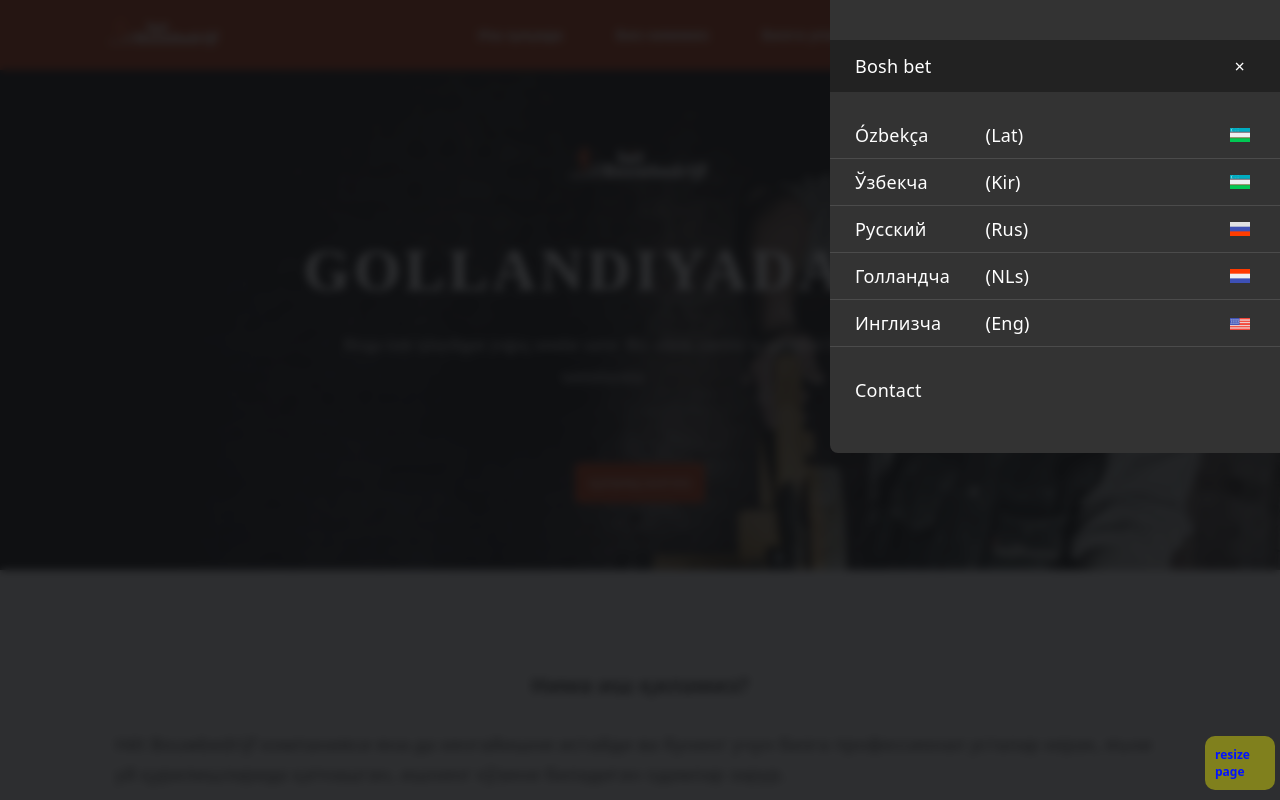
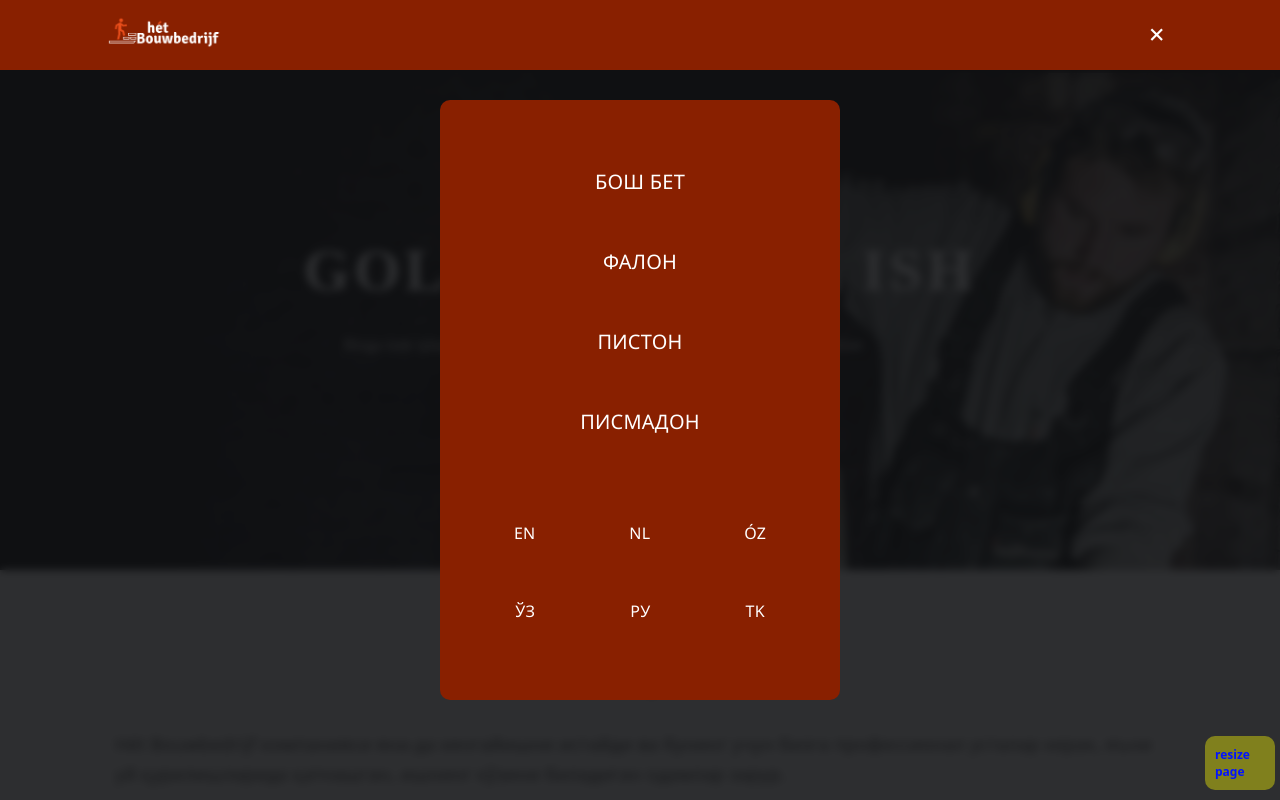
Before and after one commit to Ab-web-creator/Mashq, a plain HTML site: page Uzbek_Cyr.html in a window 1280 px wide. Both pictures are taken after a click on the item 1156 px from the left and 35 px from the top of the page. Shown: the top 800 px of the page. Drawn offline with nearby package versions, Linux system fonts and the light colour scheme; a web font is replaced by a local one.

Commit message:
lyuboe sobwenie

```diff
--- a/Uzbek_Cyr.html
+++ b/Uzbek_Cyr.html
@@ -29,56 +29,39 @@
       <img src="images/smaller_logo.png" alt="">
     </div>
     <div class="flex_row navLink_container">
-        <li class="nav__link"><a  href="#ishimiz_haqida">Иш ҳақида</a></li>
-        <li  class="nav__link"><a href="#biz_kimmiz">Биз киммиз</a></li>
-        <li  class="nav__link"><a href="#kontakt_qismi">Бизга уланинг</a></li>
+      <li class="nav__link"><a class="menu_ism1" href="#ishimiz_haqida">Иш ҳақида</a></li>
+      <li  class="nav__link"><a class="menu_ism2" href="#biz_kimmiz">Биз киммиз</a></li>
+      <li  class="nav__link"><a class="menu_ism3" href="#kontakt_qismi">Уланиш</a></li>
     </div>
-    <div class="hamburger_menu">
+    <div class="hamburger_menu" area-label="toggle menu" id="responsiveMenuToggleButton">
       <li id="menuBtn"><i class='bx bx-menu'></i></li>
+      <li id="close_sidemenu"><i class='bx bx-x'></i></li>
     </div>
   </nav>
 </div>
 
 <!-- Start of side-menu  -->
-<aside class="hdn-side">
-  <div class="hdn-cont">
+<aside>
+<nav class="side_nav">
     <ul>
-          <li class="mark" >
-              <ul id="home_sidemenu" class="first_qator"><a href="./index.html">Bosh bet</a></ul>
-              <ul class="second_qator"></ul>
-              <ul id="close_sidemenu"><a> &times; </a></ul>
-          </li>
-          <li class="men_flex">
-            <ul class="first_qator"><a href="./index.html">Ózbekça</a></ul>
-            <ul class="second_qator"><a href="./index.html">(Lat)</a></ul>
-            <ul class="third_qator"><a href="./index.html"><img src="./images/Uzbek_flag.png"></a></ul>
-          </li>
-          <li class="men_flex">
-            <ul class="first_qator"><a href="./Uzbek_Cyr.html">Ўзбекча</a></ul>
-            <ul class="second_qator"><a href="./Uzbek_Cyr.html">(Kir)</a></ul>
-            <ul class="third_qator"><a href="./Uzbek_Cyr.html"><img src="./images/Uzbek_flag.png"></a></ul>
-          </li>
-          <li class="men_flex">
-            <ul class="first_qator"><a href="./Russian.html">Русский</a></ul>
-            <ul class="second_qator"><a href="./Russian.html">(Rus)</a></ul>
-            <ul class="third_qator"><a href="./Russian.html"><img src="./images/Russian_flag.png"></a></ul>
-          </li>
-          <li class="men_flex">
-            <ul class="first_qator"><a href="./Dutch.html">Голландча</a></ul>
-            <ul class="second_qator"><a href="./Dutch.html">(NLs)</a></ul>
-            <ul class="third_qator"><a href="./Dutch.html"><img src="./images/Nederland_flag.png"></a></ul>
-          </li>
-          <li class="men_flex">
-            <ul class="first_qator"><a href="./English.html">Инглизча</a></ul>
-            <ul class="second_qator"><a href="./English.html">(Eng)</a></ul>
-            <ul class="third_qator"><a href="./English.html"><img src="./images/English_flag.png"></a></ul>
-          </li>
-
-          <li>
-            <ul class="first_qator"><a href="contact.html">Contact</a> </ul>
+        <li><a href="./index.html">Бош бет</a></li>
+        <li><a href="./index.html">Фалон</a></li>
+        <li><a href="./index.html">Пистон</a></li>
+        <li><a href="./index.html">Писмадон</a></li>
+        <li class="tillar"><a href="./index.html"></a>
+          <ul>
+            <li><a>En</a></li>
+            <li><a>NL</a></li>
+            <li><a href="./index.html">Óz</a></li>
+          </ul>
+          <ul>
+            <li><a href="./Uzbek_Cyr.html">Ўз</a></li>
+            <li><a>Ру</a></li>
+            <li><a>Tk</a></li>
+          </ul>
         </li>
     </ul>
-  </div>
+  </nav>
 </aside>
 <!-- End of side-menu  -->
 
--- a/aside.css
+++ b/aside.css
@@ -1,22 +1,24 @@
 
-.hdn-cont {
-  margin-top: 10px;
+.side_nav {
+  margin-top: 20px;
 }
 
 aside {
   position: fixed;
-  top: 0px;
+  top: 61px;
   right: -470px;
-  transition: right 0.4s ease;
+  transition: right 0.4s ease-in-out;
   width: 250px;
-  background-color: #333333;
+  background-color: var(--topBarColor);
+  /* background-color: #333333; */
   padding-top: 0px;
   padding-bottom: 20px;
   z-index: 1000;
   height: fit-content;
   max-height: 100vh;
   overflow-y: auto;
-  border-radius: 0 0 0 8px;
+  border-radius: 8px 0 0 8px;
+
 }
 
 aside.active {
@@ -27,194 +29,160 @@ aside.notactive {
   right: -461px;
 }
 
+
+aside ul {
+  display: flex;
+  flex-direction: column;
+  justify-content: center;
+}
+
 aside ul li.active {
   color: #ffffff;
 }
 
-aside ul li:last-child {
-  margin-top: 20px;
-}
-
-.hdn-cont li {
+aside ul li {
+  padding: 4px 0px;
+  text-align: center;
   line-height: 40px;
-  border-bottom: 1px solid #fbfbfb1e;
-  display: flex;
-  flex-direction: row;
-  justify-content: left;
-}
-
-.hdn-cont li ul {
-  color: #ffffff;
-  margin-top: auto;
-  /* margin-bottom: auto;  */
-  font-size: 15px;
-}
-
-.mark {
-  margin-bottom: 10px;
-  /* margin-top: 10px; */
-  position: relative;
-  width: 100%;
-  line-height: 20px;
-
-  /* height: 40px; */
-  padding: 3px 0px;
-  font-size: 15px;
-  /* background-color: #111111; */
-  color: white;
-
-  /* margin-bottom: 10px; */
-
-  display: flex;
-  flex-direction: row;
-  justify-content: space-between;
-}
-
-.men_flex {
-  width: 100%;
-  display: flex;
-  flex-direction: row;
-  justify-content: space-between;
-}
-
-.home_sidemenu {
-  text-align: left;
-  line-height: 20px;
-}
-
-.first_qator {
-  margin-left: 15px;
-  width: 40%;
-}
-.second_qator {
-  color: #cccccc;
-  text-align: left;
-  width: 15%;
-}
-
-.third_qator {
-  margin-left: auto;
-  margin-right: 15px;
-  width: 20px;
-}
-
-#close_sidemenu {
-  /* background-color: #7f72f6; */
-  position: absolute;
-  width: 70px;
-  font-size: 15px;
-  text-align: right;
-  right: 0px;
-}
-
-#close_sidemenu a {
-  margin-right: 20px;
-}
-
-.menu_flag {
-  width: 35%;
-}
-.menu_flag img {
-  width: 10px;
+  /* border-bottom: 1px solid #fbfbfb1e; */
 }
 
 aside ul li a {
+  font-family: 'Segoe UI', Tahoma, Geneva, Verdana, sans-serif;
+  text-transform: uppercase;
+  padding: 2px 0px;
   display: block;
   text-decoration: none;
-  font-size: 15px;
+  font-size: 16px;
   font-weight: 500;
   color: #ffffff;
 }
 
-aside ul .men_flex:hover,
-aside ul li:last-child:hover {
+aside ul li a:hover {
   letter-spacing: 0.08rem;
   transition:  letter-spacing 0.4s ease-in-out;
-  background: #454545 !important;
+  /* background-color: rgb(197, 197, 197); */
+  color: rgb(234, 134, 3);
+  /* color: var(--topBarColor); */
+}
+aside ul li:last-child a:hover {
+  letter-spacing: 0rem;
+  background-color: transparent;
+  color: #ffffff;
 }
 
-aside ul li.active:hover {
-  letter-spacing: 0.08rem;
-  transition:  letter-spacing 0.4s ease-in-out;
-  color: rgb(236, 236, 236) !important;
-  background: #7f72f6 !important;
-}
+
 
 aside ul li a.active {
   /* color: cyan;
   background: #b5c508; */
 }
 
-aside ul li.active ul li a {
-  color: #e6e6e6;
-  background: #eacd2b;
+
+aside .tillar {
+  border-bottom: none;
+  margin-top: 20px;
 }
 
-aside ul li:first-child {
-  border-bottom: none;
+aside .tillar ul {
+  border-width: 0px;
+
+  display: flex;
+  flex-direction: row;
+  justify-content: space-evenly;
 }
 
-aside ul li:last-child {
-  border-bottom: none;
+aside .tillar ul li {
+  border-width: 0px;
 }
-
-aside ul li ul {
+aside .tillar ul li a {
+  padding: 1px 20px;
+  font-size: 12px;
+  border-radius: 5px;
+  color: #ffffff;
   cursor: pointer;
+  transition: all 0.2s ease-in-out;
 }
-
-/* ochish-yopish expanding  */
-.show_submenus {
-  display: block;
-  transition: all ease-in-out 4s;
+aside .tillar ul li a:hover {
+  background-color: rgb(197, 197, 197);
+  color: var(--topBarColor);
 }
 
 
+@media only screen and (min-width: 600px) {
 
-
-@media only screen and (min-width: 600px) {
-  .hdn-cont {
+  .side_nav {
     margin-top: 0px;
   }
+
   aside {
-    width: 450px;
+    padding-top: 10px;
+    padding-bottom: 10px;
+    border-radius: 10px;
+    background-color: var(--topBarColor);
+    width: 400px;
+    height: 600px;
+
+    margin-top: -300px;  /* Negative half of height. */
+    margin-left: -200px;  /* Negative half of width. */
+    /* border: 3px double rgb(255, 136, 0); */
+    top: -600px;
+    transition: top 0.4s ease-in-out;
+    display: flex;
+  }
+  /* aside {
     padding-top: 40px;
     padding-bottom: 40px;
+    background-color: rgba(0, 0, 0, 0);
+    width: 100%;
+    right: 0%;
+    top: -600px;
+    transition: top 0.4s ease;
+    display: flex;
+  } */
+
+  aside.active {
+    top: 50%;
+    left: 50%;
+  }
+  /* aside.active {
+   top: 100px;
+  } */
+
+  .side_nav {
+    /* padding-top: 20px;
+    border-radius: 10px; */
+    background-image: url(./images/);
+    background-size: contain;
+    background-position: top;
+    background-repeat: no-repeat;
+    width: 100%;
+    margin: auto;
+
   }
 
-  .hdn-cont ul li, .mark ul  {
-    padding-right: 15px;
+/*
+  .side_nav {
+    padding-top: 20px;
+    border-radius: 10px;
+    margin: auto;
+    width: 400px;
+    background-color: var(--topBarColor);
+  } */
+
+  aside ul li {
+    padding: 8px 0px;
+    line-height: 60px;
   }
 
-  .hdn-cont ul li ul,  .mark ul a,
-  .hdn-cont ul li:last-child a,
-  aside ul li a  {
-    font-size: 18px;
-    line-height: 46px;
+  aside ul li a {
+    font-size: 20px;
   }
 
-  .first_qator {
-    margin-left: 25px;
-    width: 30%;
+  aside .tillar ul li a {
+    font-size: 16px;
   }
-  .second_qator {
-    color: #cccccc;
-    text-align: left;
-    width: 15%;
-  }
-
-  .mark {
-    margin-bottom: 20px;
-    background-color: #222222;
-  }
-
-  .mark   .first_qator {
-    /* background-color: #3c3b3b; */
-  }
-
 }
-
-
-
 
 
 /*
--- a/openAndClose_sidemenu.js
+++ b/openAndClose_sidemenu.js
@@ -1,19 +1,33 @@
 // const main = document.querySelector(".main-1");
+
+const responsiveMenuToggleButton = document.querySelector("#responsiveMenuToggleButton");
 const menu = document.querySelector("#menuBtn");
 const cross = document.querySelector("#close_sidemenu");
 const goHome = document.querySelector("#home_sidemenu");
 const blurs = document.querySelector(".blur");
+const menu_ism1 = document.querySelector(".menu_ism1");
+const menu_ism2 = document.querySelector(".menu_ism2");
+const menu_ism3 = document.querySelector(".menu_ism3");
 const side = document.querySelector("aside");
+const sideNav = document.querySelector(".side_nav");
 
 
-// menu.addEventListener("click", () => {
-//     console.log("Menu is clicked");
-//     blurs.classList.add("active");
-//     side.classList.add("active");
-//     // figure.classList.add("active");
-// })
+responsiveMenuToggleButton.addEventListener("click", () => {
+    responsiveMenuToggleButton.classList.toggle('open');
+})
+
 
 menu.addEventListener("click", () => {
+    setTimeout(() => {
+        menu_ism1.classList.add("inactive");
+    }, 10)
+    setTimeout(() => {
+        menu_ism2.classList.add("inactive");
+    }, 20)
+    setTimeout(() => {
+        menu_ism3.classList.add("inactive");
+    }, 30)
+
     setTimeout(() => {
         side.classList.add("active");
     }, 50)
@@ -28,21 +42,23 @@ cross.addEventListener("click", () => {
         blurs.classList.remove("active");
         side.classList.remove("active");
     }, 51)
+    setTimeout(() => {
+        menu_ism1.classList.remove("inactive");
+        menu_ism2.classList.remove("inactive");
+        menu_ism3.classList.remove("inactive");
+    }, 511)
 })
-
-goHome.addEventListener("click", () => {
-    blurs.classList.remove("active");
-    side.classList.remove("active");
-    figure.className = '';
-    window.open("../index.html", "_self")
-})
-
-
-
 
 blurs.addEventListener("click", () => {
     setTimeout(() => {
     blurs.classList.remove("active");
     side.classList.remove("active");
     }, 100)
+
+    responsiveMenuToggleButton.classList.toggle('open');
+    setTimeout(() => {
+        menu_ism1.classList.remove("inactive");
+        menu_ism2.classList.remove("inactive");
+        menu_ism3.classList.remove("inactive");
+    }, 511)
 })
--- a/styles.css
+++ b/styles.css
@@ -1,3 +1,8 @@
+:root {
+  --topBarColor: #892000;
+  --hoverColor: rgb(197, 197, 197);
+}
+
 body {
   display: flex;
   flex-direction: column;
@@ -54,7 +59,7 @@ button {
   display: flex;
   flex-direction: column;
   justify-content: center;
-  background-color: #bb2f04;
+  background-color: var(--topBarColor);
 
   height: 40px;
   border-width: 0px;
@@ -71,10 +76,10 @@ button {
   }
 
 button:hover {
-  color: #5d1600;
-  background-color: rgb(212, 212, 8);
+  color: var(--topBarColor);
+  background-color: var(--hoverColor);
   border-radius: 15px;
-  border: 2px solid rgb(162, 162, 4);
+  /* border: 2px solid rgb(162, 162, 4); */
   }
 
   .px_container img {
@@ -92,7 +97,6 @@ button:hover {
   }
 
   .px_container div img {
-
     -webkit-transform: scale(1);
     transform: scale(1);
     -webkit-transition: .3s ease-in-out;
@@ -115,9 +119,9 @@ button:hover {
   left: 0;
   opacity: 1;
   transition: opacity .2s ease-in-out;
-  background-color: #bb2f04 ;
+  background-color: var(--topBarColor) ;
   transition: transform 0.4s ease-in-out;
-  z-index: 99;
+  z-index: 1199;
   display: flex;
   }
 
@@ -160,7 +164,7 @@ button:hover {
   font-size: 14px;
   margin: 0 2px;
   font-weight: bold;
-  cursor: pointer;
+  /* cursor: pointer; */
   }
 
 .hamburger_menu li i {
@@ -169,8 +173,9 @@ button:hover {
   }
 
 .hamburger_menu li i:hover  {
-  color: #302927;
-  background-color: rgb(212, 212, 8);
+  color: var(--topBarColor);
+
+  background-color: var(--hoverColor);
   border-radius: 12px;
   cursor: pointer;
   }
@@ -197,6 +202,21 @@ button:hover {
   .hamburger_menu i {
     /* padding-top: 3px; */
     color: white;
+  }
+
+  #responsiveMenuToggleButton #menuBtn {
+    display: block;
+  }
+
+  #responsiveMenuToggleButton #close_sidemenu {
+    display: none;
+  }
+
+  #responsiveMenuToggleButton.open #menuBtn {
+    display: none;
+  }
+  #responsiveMenuToggleButton.open #close_sidemenu {
+    display: block;
   }
 
   section {
@@ -366,7 +386,7 @@ button:hover {
 
 .footer {
   color: white;
-  background-color: #bb2f04 ;
+  background-color: var(--topBarColor) ;
   padding: 10px 20px;
 
   display: flex;
@@ -454,12 +474,13 @@ iframe {
   }
 
   .nav_container {
-    background-color: #bb2f04 ;
+    background-color: var(--topBarColor);
+    /* border-bottom: 3px double rgb(255, 136, 0); */
   }
 
   .nav li a:hover {
-    color: #282525;
-    background-color: yellow;
+    color: var(--topBarColor);
+    background-color: var(--hoverColor);
     border-radius: 15px;
   }
 
@@ -601,6 +622,23 @@ iframe {
 }
 
 @media only screen and (min-width: 800px) {
+
+  .menu_ism1.inactive {
+    color: transparent;
+    opacity: 0;
+    cursor: default;
+  }
+  .menu_ism2.inactive {
+    color: transparent;
+    opacity: 0;
+    cursor: default;
+  }
+  .menu_ism3.inactive {
+    color: transparent;
+    opacity: 0;
+    cursor: default;
+  }
+
   .sixth  {
     background-position: center right;
     background-size: 600px;
```
Also changed, not shown: index.html (+23 -40 lines), RobotoCondensed-Bold.ttf (added), general.css (line endings or trailing spaces), images/flag_English.png (renamed from images/English_flag.png), images/flag_Nederland.png (renamed from images/Nederland_flag.png), images/flag_Russian.png (renamed from images/Russian_flag.png), images/flag_Uzbek.png (renamed from images/Uzbek_flag.png), 2 other files. Lines whose indentation alone changed are shown as unchanged.
